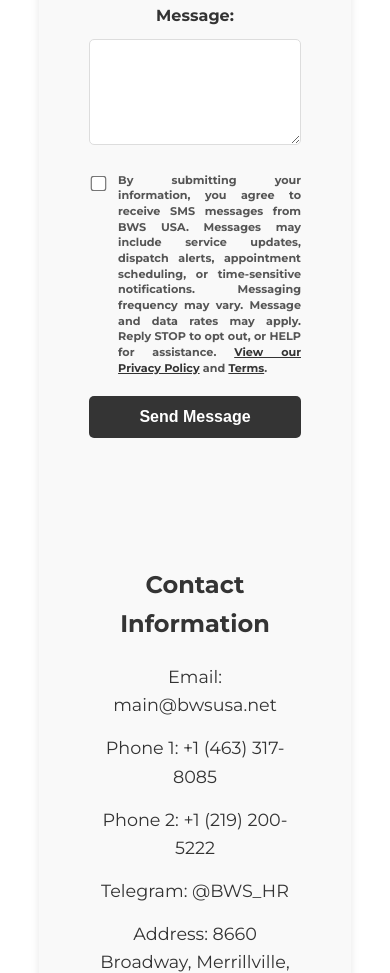
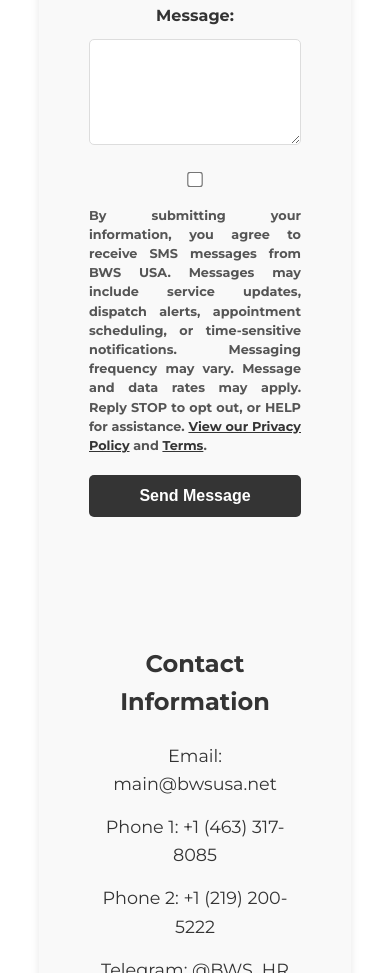
Before and after one commit to Bekhruzakhmadjanov/Logistic, a plain HTML site: page pages/contact.html in a window 390 px wide. Shown: the part 1257-2230 px from the top of the page. Drawn offline with Linux system fonts and the light colour scheme.

Commit message:
responsive fix
stack SMS checkbox and text on mobile

```diff
--- a/css/style.css
+++ b/css/style.css
@@ -829,6 +829,12 @@ button.cta-button:hover {
     color: #ffca28;
 }
 
+.consent-label-wrapper span {
+  display: inline-block;
+  line-height: 1.6;
+  max-width: 100%;
+}
+
 
 /* Responsive Adjustments */
 @media (max-width: 968px) {
@@ -847,6 +853,23 @@ button.cta-button:hover {
         height: 300px;
     }
 }
+
+@media (max-width: 600px) {
+  .consent-label-wrapper {
+    flex-direction: column;
+    align-items: flex-start;
+  }
+
+  .consent-label-wrapper input[type="checkbox"] {
+    margin: 0 0 10px 0;
+  }
+
+  .consent-label-wrapper span {
+    font-size: 0.8rem;
+    line-height: 1.5;
+  }
+}
+
 
 @media (max-width: 480px) {
     .contact-intro h2 {
```
Also changed, not shown: pages/contact.html (+2 -2 lines). Lines whose indentation alone changed are shown as unchanged.
